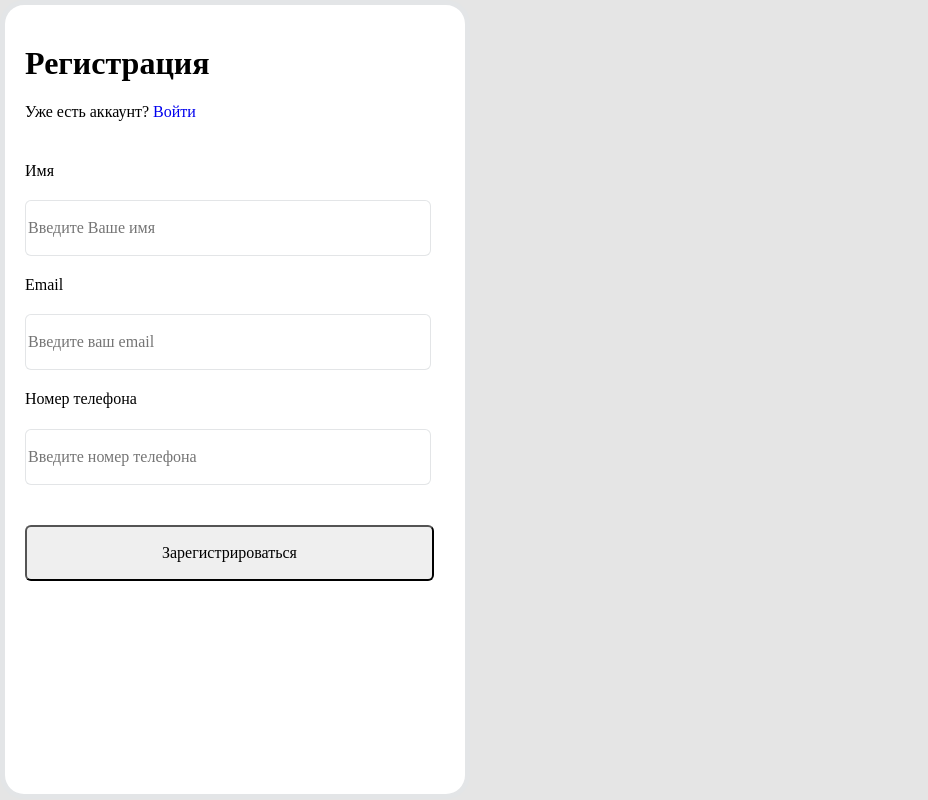
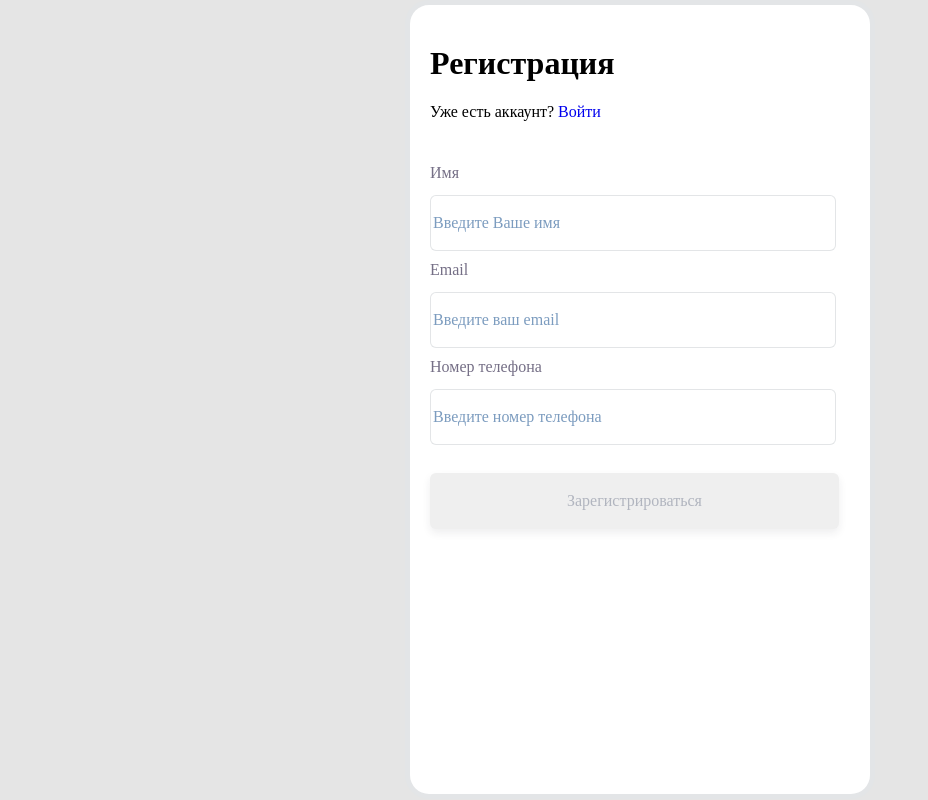
Before and after one commit to Decidophobia/form, a React (Create React App) app: page / in a window 1280 px wide. Shown: the whole page, without its empty margins (0-928 px from the left). Built offline with nearby package versions, Linux system fonts and the light colour scheme.

Commit message:
added regexp to validation rules

```diff
--- a/src/App.css
+++ b/src/App.css
@@ -1,3 +1,4 @@
 .App {
   display: flex;
+  justify-content: center;
 }
--- a/src/Components/SignupForm/SignupForm.js
+++ b/src/Components/SignupForm/SignupForm.js
@@ -14,9 +14,24 @@ const onSubmit = (values) => {
 };
 
 const validationSchema = yup.object({
-  name: yup.string().required('Required!'),
-  email: yup.string().email('Invalid email format!').required('Required!'),
-  phone: yup.number().required('Required'),
+  name: yup
+    .string()
+    .matches(/^[а-яёА-ЯЁa-zA-Z]+(?:[\s|-][а-яёА-ЯЁa-zA-Z]+)*$/, {
+      message: 'Имя не может содержать цифры и символы кроме пробела и дефиса',
+      excludeEmptyString: true,
+    })
+    .required('* это поле обязательное'),
+  email: yup
+    .string()
+    .email('Введено некорректное значение')
+    .required('* это поле обязательное'),
+  phone: yup
+    .string()
+    .matches(
+      /^(\+7|8)[\-\(]?\(?[489][0-9]{2}\)?[\-]?[0-9]{3}[\-]?[0-9]{2}[\-]?[0-9]{2}$/,
+      { message: 'Введено некорректное значение', excludeEmptyString: true }
+    )
+    .required('* это поле обязательное'),
 });
 
 function SignupForm() {
@@ -28,18 +43,19 @@ function SignupForm() {
 
   return (
     <div className={styles.signupForm}>
-         <div className={styles.formContent}>
-          <h1>Регистрация</h1>
-          <span>Уже есть аккаунт? </span>
-          <span><a href="#">Войти</a>
-          </span>
-         </div>
+      <div className={styles.formContent}>
+        <h1>Регистрация</h1>
+        <span>Уже есть аккаунт? </span>
+        <span>
+          <a href="#">Войти</a>
+        </span>
+      </div>
       <div className={styles.formContent}>
         <form onSubmit={formik.handleSubmit}>
-
           <div>
             <label htmlFor="name">Имя</label>
-            <input className={styles.inputField}
+            <input
+              className={styles.inputField}
               id="name"
               name="name"
               type="text"
@@ -55,7 +71,8 @@ function SignupForm() {
 
           <div>
             <label htmlFor="email">Email</label>
-            <input className={styles.inputField}
+            <input
+              className={styles.inputField}
               id="email"
               name="email"
               type="email"
@@ -71,7 +88,8 @@ function SignupForm() {
 
           <div>
             <label htmlFor="phone">Номер телефона</label>
-            <input className={styles.inputField}
+            <input
+              className={styles.inputField}
               id="phone"
               name="phone"
               type="tel"
--- a/src/Components/SignupForm/form.module.css
+++ b/src/Components/SignupForm/form.module.css
@@ -1,5 +1,8 @@
-@media screen and (min-width: 360px) {
-}
+/* @media screen and (min-width: 360px) {
+  display: block;
+  background-color: red;
+} */
+
 a {
   text-decoration: none;
 }
@@ -7,7 +10,7 @@ a {
   height: 789px;
   width: 460px;
   background-color: white;
-  border: 5px solid rgba(135,143,153,0.23);
+  border: 5px solid rgba(135, 143, 153, 0.23);
   border-radius: 24px;
 }
 
@@ -15,25 +18,42 @@ a {
   margin: 40px 20px 40px 20px;
 }
 
+label {
+  color: rgba(117, 111, 134, 1);
+  font-weight: 500;
+  font-size: 16px;
+  line-height: 21px;
+  display: flex;
+  margin-bottom: 5px;
+}
+
 .inputField {
   height: 52px;
   width: 400px;
-  border: 1px solid rgba(135,143,153,0.23);
+  border: 1px solid rgba(135, 143, 153, 0.23);
   border-radius: 6px;
-  margin-top: 20px;
-  margin-bottom: 20px;
+  margin-top: 7px;
+  margin-bottom: 8px;
 }
 
+::placeholder {
+  color: rgba(124, 156, 191, 1);
+}
+
+/* inactive */
 .btn {
   margin-top: 20px;
   width: 409px;
   height: 56.57px;
+  box-shadow: 0px 4px 8px rgba(44, 39, 56, 0.08);
   border-radius: 6px;
   text-align: center;
-  background-color: DBE2EA, 100%;
-
+  background-color: rgba(219, 226, 234, 1), 100%;
+  color:rgba(177, 181, 191, 1);
+  border: none;
 }
 
 .error {
-  color: red;
+  color:rgba(255, 113, 113, 1);
+  font-size: 14px;
 }
```
Also changed, not shown: 1 other file (tests, documents, lock files or other folders).
